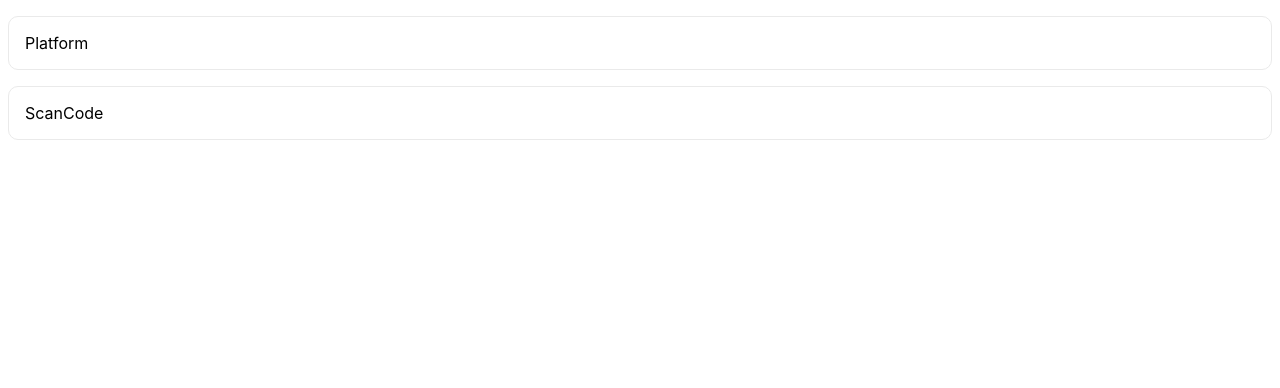
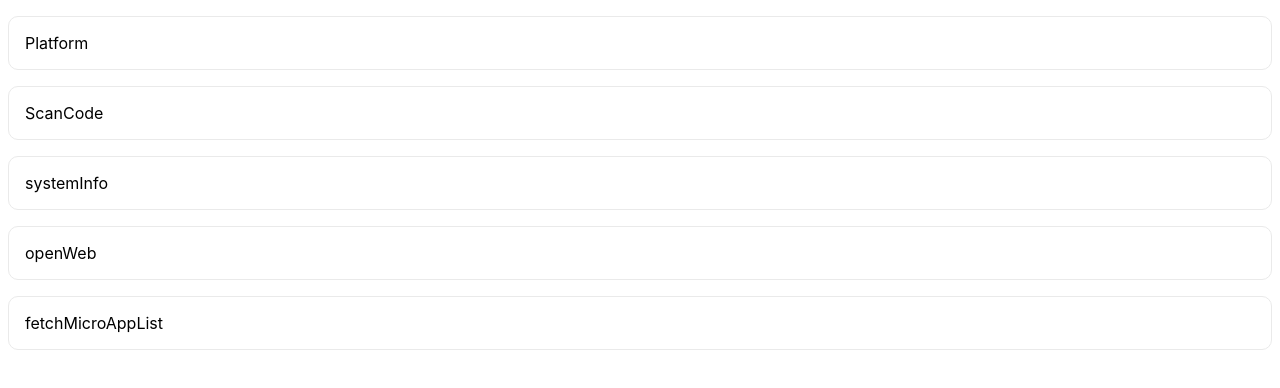
Before and after one commit to falcon11/micro-app-demo-nextjs, a Next.js app: page /device in a window 1280 px wide. Shown: the top 388 px of the page. Built offline with nearby package versions, Linux system fonts and the light colour scheme.

Commit message:
feat: add fetchMicroAppList openWeb systemInfo demo

```diff
--- a/pages/device/index.js
+++ b/pages/device/index.js
@@ -16,6 +16,21 @@ export default function Device() {
       alert(error.message);
     }
   };
+  const systemInfoApi = async () => {
+    try {
+      const res = await alita.device.systemInfo();
+      alert(JSON.stringify(res));
+    } catch (error) {
+      alert(error.message);
+    }
+  };
+  const openWebApi = async () => {
+    try {
+      await alita.device.openWeb('https://bing.com');
+    } catch (error) {
+      alert(error.message);
+    }
+  }
   return (
     <div className={styles.container}>
       <Head>
@@ -29,6 +44,15 @@ export default function Device() {
         <div className={styles.cell} onClick={scanCodeApi}>
           <a>ScanCode</a>
         </div>
+        <div className={styles.cell} onClick={systemInfoApi}>
+          <a>systemInfo</a>
+        </div>
+        <div className={styles.cell} onClick={openWebApi}>
+          <a>openWeb</a>
+        </div>
+        <div className={styles.cell}>
+          <a href={'device/microAppList'}>fetchMicroAppList</a>
+        </div>
       </div>
     </div>
   );
```
Also changed, not shown: pages/device/microAppList.js (added, +36 -0 lines).
